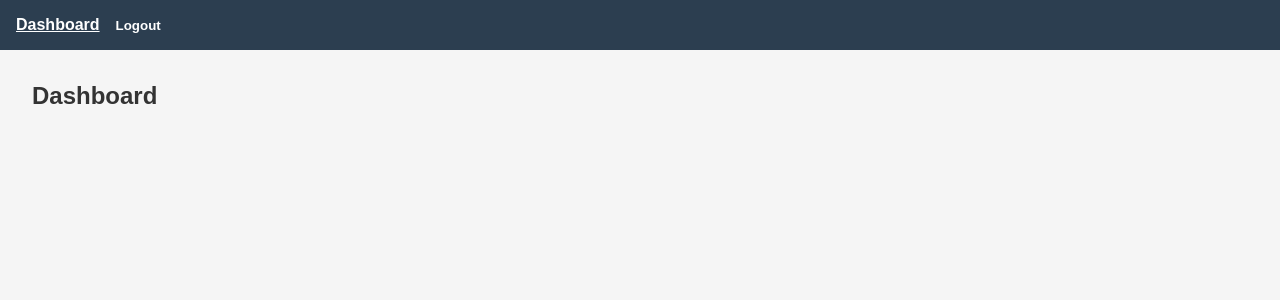
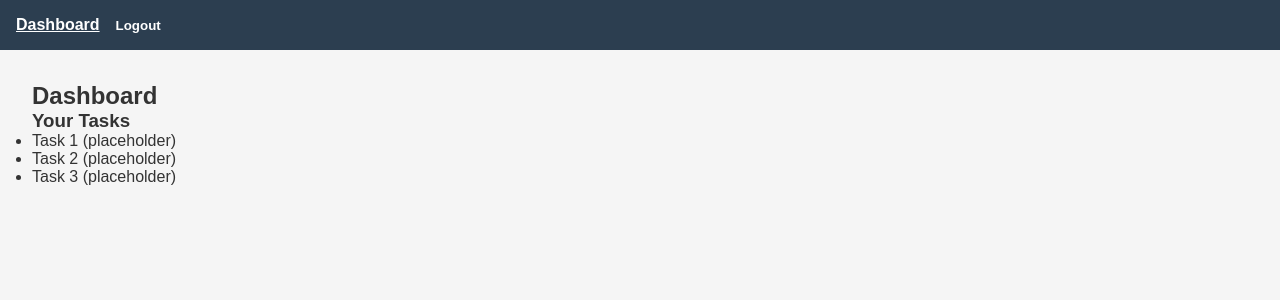
Before and after one commit to farwara/StudentTaskPlanner, a React (Vite) app: page / in a window 1280 px wide. Both pictures are taken after typing "name@example.com", "Sample123" into the empty fields and a click on the button "Login". Shown: the top 300 px of the page. Built offline with nearby package versions, Linux system fonts and the light colour scheme.

Commit message:
feat:add dashboard structure with task placeholders

```diff
--- a/src/pages/Dashboard.jsx
+++ b/src/pages/Dashboard.jsx
@@ -1,6 +1,23 @@
+
+
+
+
 function Dashboard() {
     return (
-        <h2>Dashboard</h2>
+        <div>
+            <h2>Dashboard</h2>
+
+            <section>
+                <h3>Your Tasks</h3>
+
+                <ul>
+                    <li>Task 1 (placeholder)</li>
+                    <li>Task 2 (placeholder)</li>
+                    <li>Task 3 (placeholder)</li>
+                </ul>
+            </section>
+        </div>
     );
 }
+
 export default Dashboard;
```
